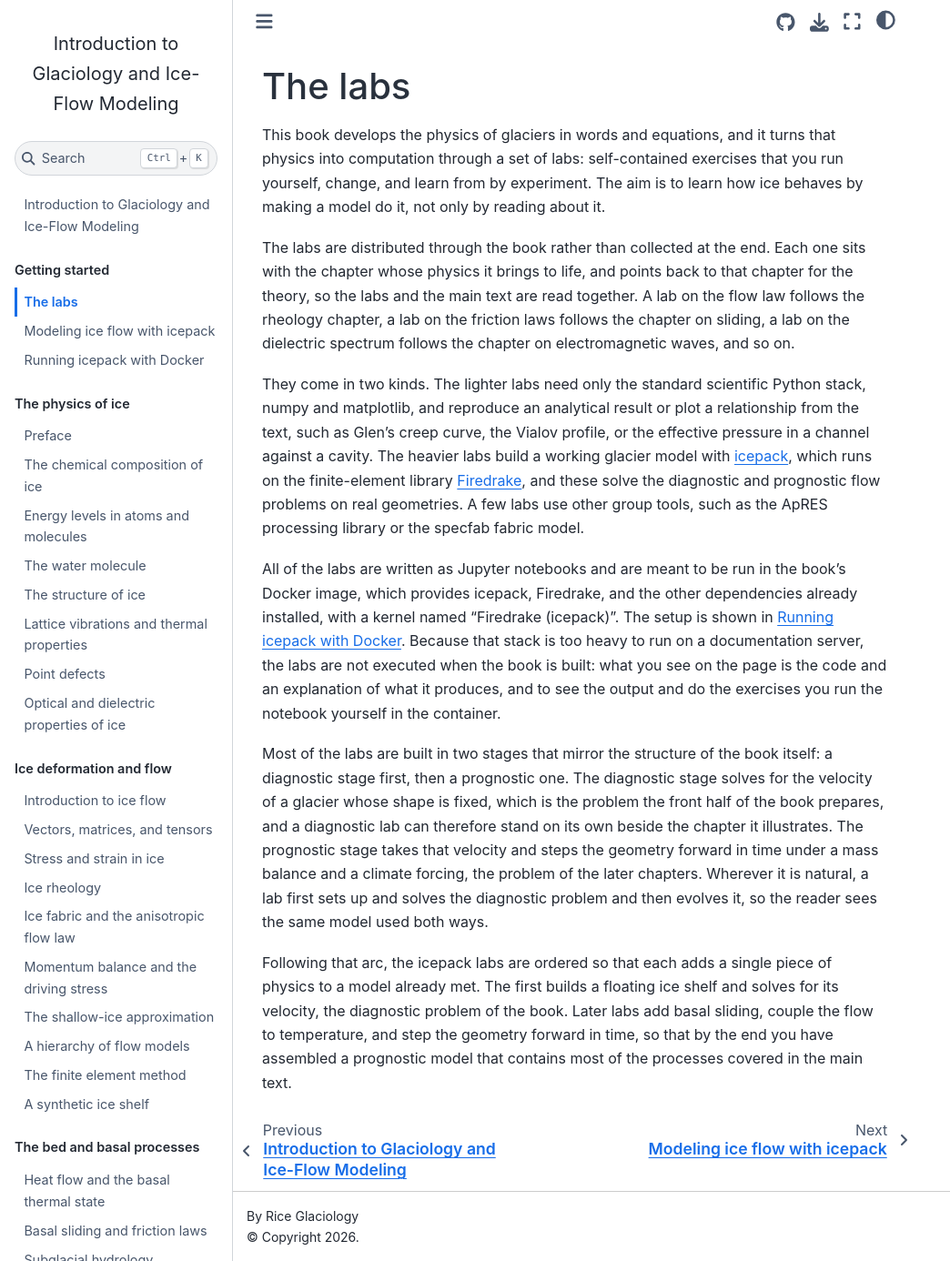
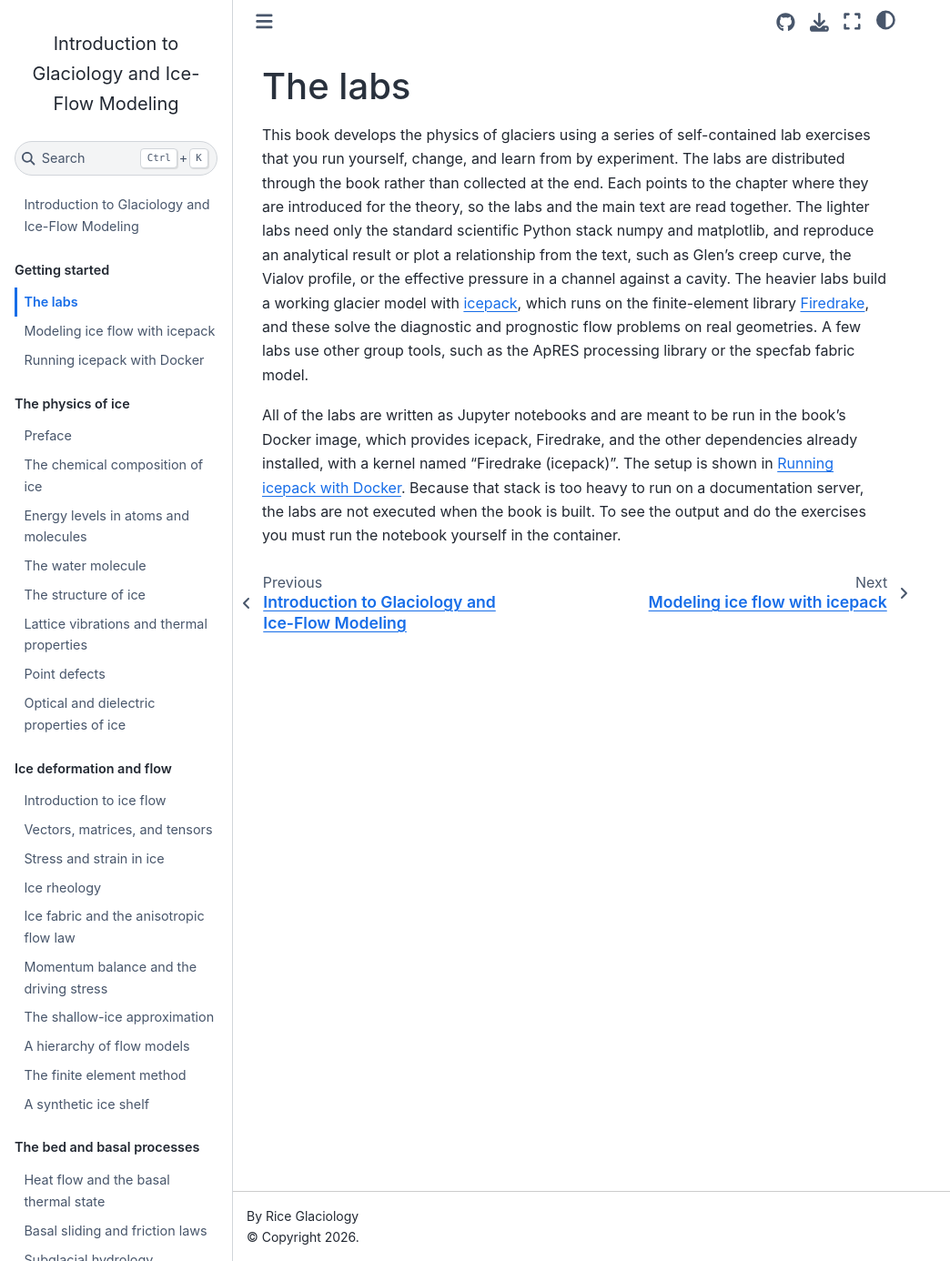
Before and after one commit to rice-glaciology/glaciology-book, a Jupyter Book: the page built from sections/modeling/labs-intro.md, in a window 1280 px wide and 1386 px high. Shown: the whole window at 91% size, without its empty margins (0-1044 px from the left). Built offline with Jupyter Book 1.0.4 settings and Sphinx 7.4.7 and the Sphinx Book theme 1.1.4, drawn with Linux system fonts in a browser that asks for light colours; pages that are not in the unit, such as notebooks, are missing from menus.

Commit message:
Update labs-intro.md

```diff
--- a/sections/modeling/labs-intro.md
+++ b/sections/modeling/labs-intro.md
@@ -1,13 +1,5 @@
 # The labs
 
-This book develops the physics of glaciers in words and equations, and it turns that physics into computation through a set of labs: self-contained exercises that you run yourself, change, and learn from by experiment. The aim is to learn how ice behaves by making a model do it, not only by reading about it.
+This book develops the physics of glaciers using a series of self-contained lab exercises that you run yourself, change, and learn from by experiment. The labs are distributed through the book rather than collected at the end. Each points to the chapter where they are introduced for the theory, so the labs and the main text are read together. The lighter labs need only the standard scientific Python stack numpy and matplotlib, and reproduce an analytical result or plot a relationship from the text, such as Glen's creep curve, the Vialov profile, or the effective pressure in a channel against a cavity. The heavier labs build a working glacier model with [icepack](https://icepack.github.io/), which runs on the finite-element library [Firedrake](https://www.firedrakeproject.org/), and these solve the diagnostic and prognostic flow problems on real geometries. A few labs use other group tools, such as the ApRES processing library or the specfab fabric model.
 
-The labs are distributed through the book rather than collected at the end. Each one sits with the chapter whose physics it brings to life, and points back to that chapter for the theory, so the labs and the main text are read together. A lab on the flow law follows the rheology chapter, a lab on the friction laws follows the chapter on sliding, a lab on the dielectric spectrum follows the chapter on electromagnetic waves, and so on.
-
-They come in two kinds. The lighter labs need only the standard scientific Python stack, numpy and matplotlib, and reproduce an analytical result or plot a relationship from the text, such as Glen's creep curve, the Vialov profile, or the effective pressure in a channel against a cavity. The heavier labs build a working glacier model with [icepack](https://icepack.github.io/), which runs on the finite-element library [Firedrake](https://www.firedrakeproject.org/), and these solve the diagnostic and prognostic flow problems on real geometries. A few labs use other group tools, such as the ApRES processing library or the specfab fabric model.
-
-All of the labs are written as Jupyter notebooks and are meant to be run in the book's Docker image, which provides icepack, Firedrake, and the other dependencies already installed, with a kernel named "Firedrake (icepack)". The setup is shown in {doc}`running-icepack-docker`. Because that stack is too heavy to run on a documentation server, the labs are not executed when the book is built: what you see on the page is the code and an explanation of what it produces, and to see the output and do the exercises you run the notebook yourself in the container.
-
-Most of the labs are built in two stages that mirror the structure of the book itself: a diagnostic stage first, then a prognostic one. The diagnostic stage solves for the velocity of a glacier whose shape is fixed, which is the problem the front half of the book prepares, and a diagnostic lab can therefore stand on its own beside the chapter it illustrates. The prognostic stage takes that velocity and steps the geometry forward in time under a mass balance and a climate forcing, the problem of the later chapters. Wherever it is natural, a lab first sets up and solves the diagnostic problem and then evolves it, so the reader sees the same model used both ways.
-
-Following that arc, the icepack labs are ordered so that each adds a single piece of physics to a model already met. The first builds a floating ice shelf and solves for its velocity, the diagnostic problem of the book. Later labs add basal sliding, couple the flow to temperature, and step the geometry forward in time, so that by the end you have assembled a prognostic model that contains most of the processes covered in the main text.
+All of the labs are written as Jupyter notebooks and are meant to be run in the book's Docker image, which provides icepack, Firedrake, and the other dependencies already installed, with a kernel named "Firedrake (icepack)". The setup is shown in {doc}`running-icepack-docker`. Because that stack is too heavy to run on a documentation server, the labs are not executed when the book is built. To see the output and do the exercises you must run the notebook yourself in the container.
```
